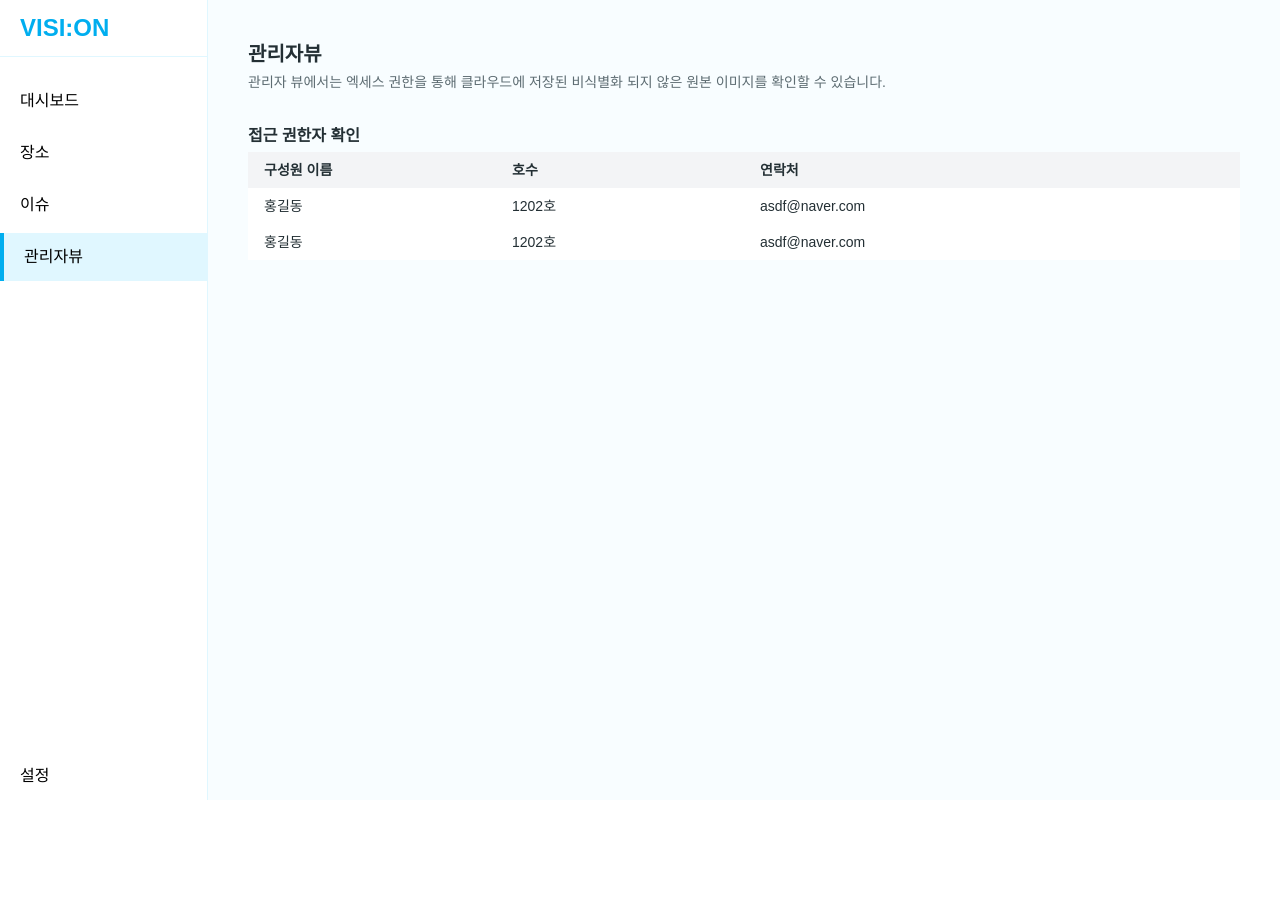
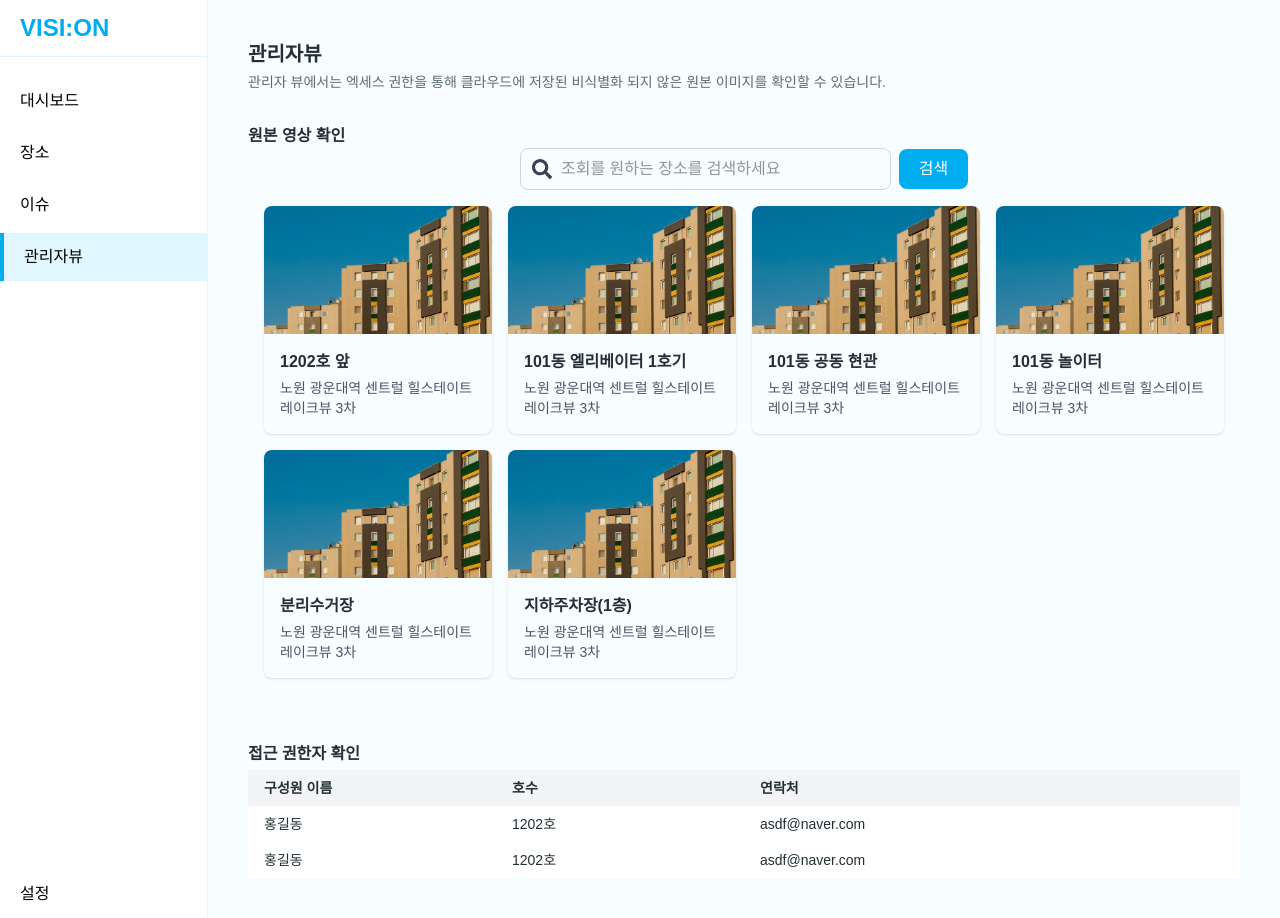
Before and after one commit to camm-cisco-hackathon/cctv_fe, a React (Vite) app: page /admin in a window 1280 px wide. Before the commit the page ends 800 px from the top, so only its background shows below. Built offline with nearby package versions, Linux system fonts and the light colour scheme; a web font is replaced by a local one.

Commit message:
관리자 뷰 ui 추가

```diff
--- /dev/null
+++ b/src/components/SearchComponent.jsx
@@ -0,0 +1,37 @@
+import { useState } from "react";
+import { FaSearch } from "react-icons/fa"; // react-icons에서 검색 아이콘 가져오기
+
+export default function SearchComponent() {
+  const [searchTerm, setSearchTerm] = useState("");
+
+  const handleSearch = (e) => {
+    e.preventDefault();
+    console.log("검색어:", searchTerm);
+  };
+
+  return (
+    <div className="max-w-md mx-auto">
+      <form onSubmit={handleSearch} className="relative flex items-center">
+        <div className="relative w-full">
+          <div className="absolute inset-y-0 left-0 flex items-center pl-3 pointer-events-none">
+            <FaSearch className="w-5 h-5 text-gray-700" />{" "}
+            {/* 검색 아이콘 사용 */}
+          </div>
+          <input
+            type="text"
+            value={searchTerm}
+            onChange={(e) => setSearchTerm(e.target.value)}
+            className="w-full pl-10 pr-4 py-2 border border-gray-300 rounded-lg focus:ring-blue-500 focus:border-blue-500 outline-none"
+            placeholder="조회를 원하는 장소를 검색하세요"
+          />
+        </div>
+        <button
+          type="submit"
+          className="w-20 ml-2 px-2 py-2 bg-[#00AEEF] text-white font-medium rounded-lg hover:bg-blue-500 focus:outline-none focus:ring-2 focus:ring-blue-500"
+        >
+          검색
+        </button>
+      </form>
+    </div>
+  );
+}
--- a/src/pages/AdminView.jsx
+++ b/src/pages/AdminView.jsx
@@ -1,6 +1,42 @@
+import { useState } from "react";
 import AdminTable from "./AdminTable";
+import Search from "../components/SearchComponent";
+import apartment from "../images/apartment.jpg";
 
 const AdminView = () => {
+  const [myLocations, setMyLocations] = useState([
+    {
+      name: "1202호 앞",
+      favorite: true,
+      admin: "노원 광운대역 센트럴 힐스테이트 레이크뷰 3차",
+    },
+    {
+      name: "101동 엘리베이터 1호기",
+      favorite: false,
+      admin: "노원 광운대역 센트럴 힐스테이트 레이크뷰 3차",
+    },
+    {
+      name: "101동 공동 현관",
+      favorite: false,
+      admin: "노원 광운대역 센트럴 힐스테이트 레이크뷰 3차",
+    },
+    {
+      name: "101동 놀이터",
+      favorite: false,
+      admin: "노원 광운대역 센트럴 힐스테이트 레이크뷰 3차",
+    },
+    {
+      name: "분리수거장",
+      favorite: false,
+      admin: "노원 광운대역 센트럴 힐스테이트 레이크뷰 3차",
+    },
+    {
+      name: "지하주차장(1층)",
+      favorite: false,
+      admin: "노원 광운대역 센트럴 힐스테이트 레이크뷰 3차",
+    },
+  ]);
+
   return (
     <div className="min-h-screen bg-[#F8FDFF] text-[#232f34]">
       <main className="p-10">
@@ -13,6 +49,34 @@ const AdminView = () => {
             않은 원본 이미지를 확인할 수 있습니다.
           </p>
         </section>
+        <div className="flex flex-col gap-1 mb-4">
+          <section className="mb-8">
+            <h3 className="text-[#232f34] font-semibold text-base flex items-center bg-transparent border-none">
+              원본 영상 확인
+            </h3>
+            <Search />
+            <div className="p-4 grid grid-cols-1 sm:grid-cols-2 md:grid-cols-4 gap-4">
+              {myLocations.map((loc, idx) => (
+                <div
+                  key={idx}
+                  className="w-full aspect-[1/1] bg-[#F8FDFF] hover:bg-blue-50 rounded-lg shadow overflow-hidden flex flex-col"
+                >
+                  <img
+                    src={apartment}
+                    className="bg-blue-300 w-full aspect-[16/9] object-cover"
+                  />
+                  <div className="p-4 flex-1 flex flex-col justify-between">
+                    <div>
+                      <h4 className="font-semibold mb-1">{loc.name}</h4>
+                      <p className="text-sm text-gray-600">{loc.admin}</p>
+                    </div>
+                  </div>
+                </div>
+              ))}
+            </div>
+          </section>
+        </div>
+
         <div className="flex flex-col gap-1">
           <h3 className="text-[#232f34] font-semibold text-base flex items-center cursor-pointer bg-transparent border-none">
             접근 권한자 확인
--- a/src/pages/GroupedLocationList.jsx
+++ b/src/pages/GroupedLocationList.jsx
@@ -70,7 +70,7 @@ const GroupedLocationList = () => {
         {/* 이슈 섹션 */}
         <div className="mb-8">
           <div className="flex items-center mb-3">
-            <h3 className="text-[#232f34] font-semibold text-base flex items-center cursor-pointer bg-transparent border-none">
+            <h3 className="text-[#232f34] font-semibold text-base flex items-center bg-transparent border-none">
               이슈
             </h3>
           </div>
@@ -101,11 +101,11 @@ const GroupedLocationList = () => {
               .map((loc, idx) => (
                 <div
                   key={idx}
-                  className="w-full aspect-[1/1] bg-[#F8FDFF] rounded-lg shadow overflow-hidden flex flex-col"
+                  className="w-full aspect-[1/1] bg-[#F8FDFF] hover:bg-blue-50 rounded-lg shadow overflow-hidden flex flex-col"
                 >
                   <img
                     src={apartment}
-                    className="bg-blue-300 w-full aspect-[16/9] object-cover"
+                    className="bg-blue-300 w-full aspect-[16/9] object-cover cursor-pointer"
                   />
                   <div className="p-4 flex-1 flex flex-col justify-between">
                     <div>
@@ -137,7 +137,7 @@ const GroupedLocationList = () => {
             {myLocations.map((loc, idx) => (
               <div
                 key={idx}
-                className="w-full aspect-[1/1] bg-[#F8FDFF] rounded-lg shadow overflow-hidden flex flex-col"
+                className="w-full aspect-[1/1] bg-[#F8FDFF] hover:bg-blue-50 rounded-lg shadow overflow-hidden flex flex-col"
               >
                 <img
                   src={apartment}
```
